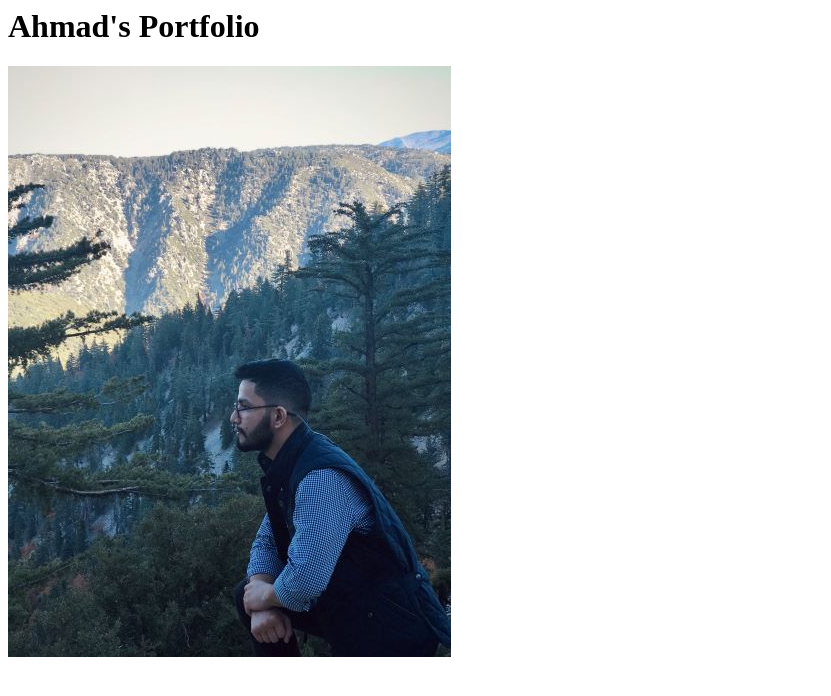
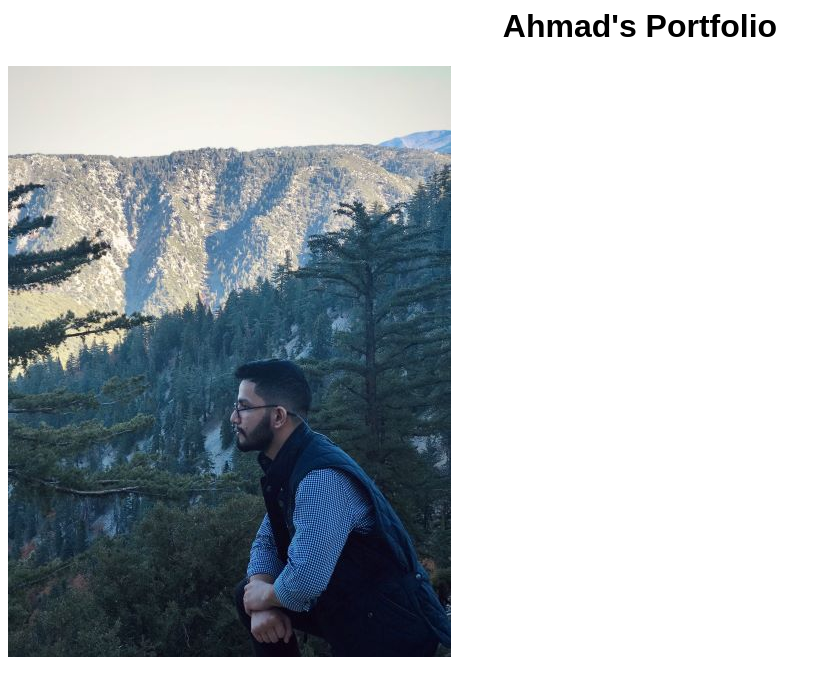
Before and after one commit to zikman23/zikman23.github.io, a plain HTML site: page index.html in a window 1280 px wide. Shown: the whole page, without its empty margins (0-831 px from the left). Drawn offline with Linux system fonts and the light colour scheme.

Commit message:
Update index.html

```diff
--- a/index.html
+++ b/index.html
@@ -1,4 +1,14 @@
 <html>
-    <h1>Ahmad's Portfolio</h1>
+   <head>
+    <style>
+    h1 {text-align: center;}
+    p {text-align: center;}
+    div {text-align: center;}
+    </style>
+    </head>
+
+    <body>
+    <h1 style="font-family:Arial, Helvetica, sans-serif;">Ahmad's Portfolio</h1>
     <img src="./IMG_4310 web.jpg" />
+    </body>
 </html>
```
